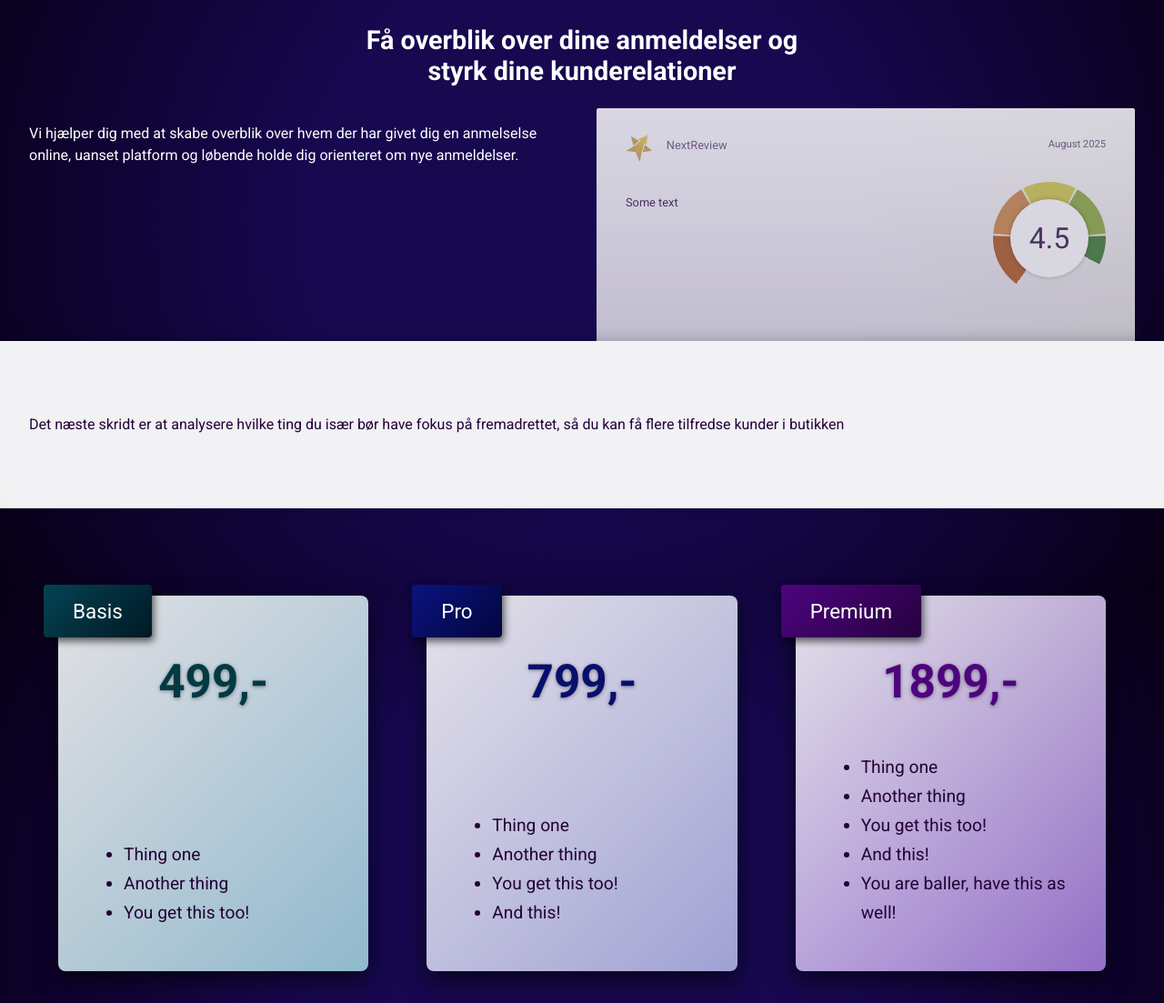
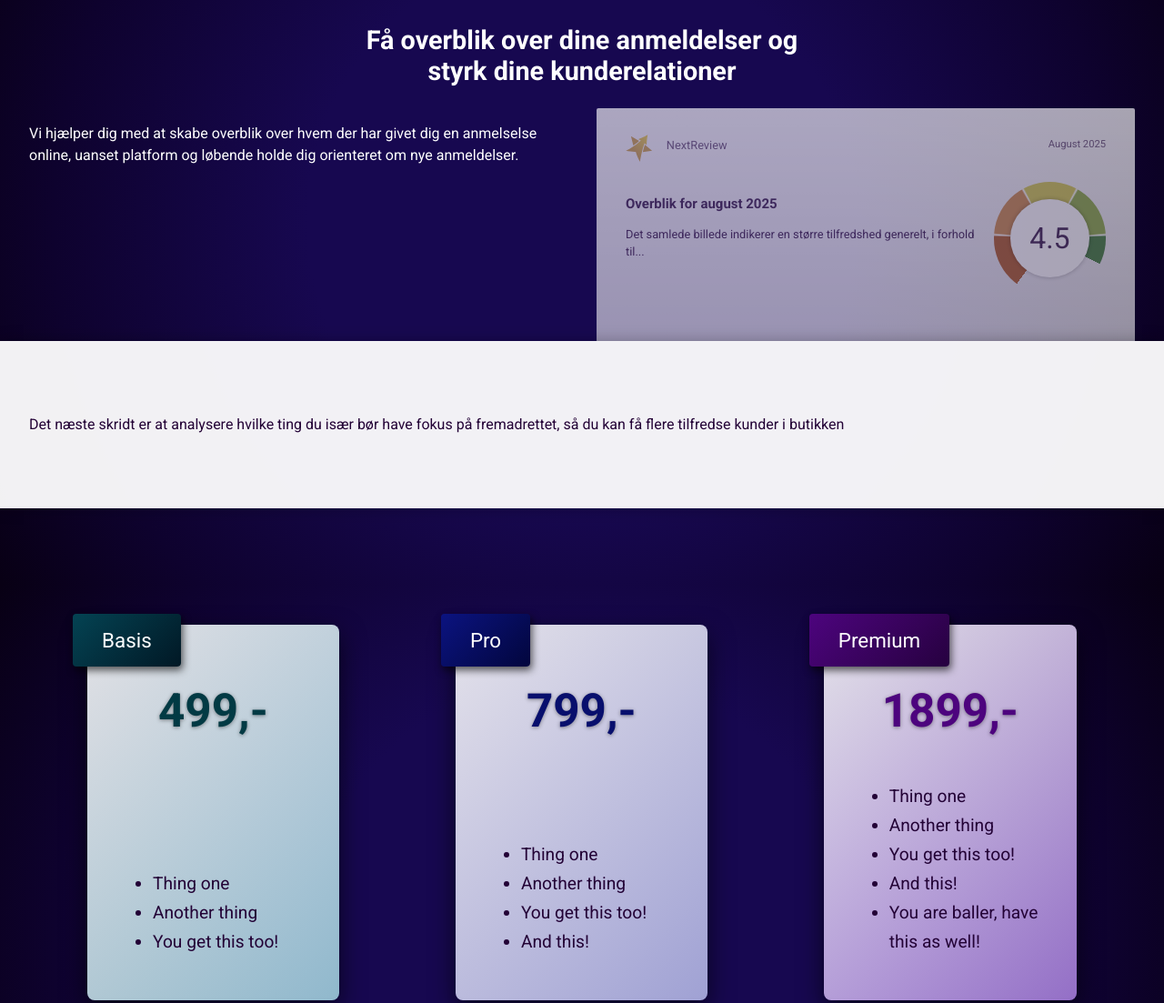
Before and after one commit to rx-mikkel/nextreview, a plain HTML site: page index.html in a window 1280 px wide. Shown: the part 157-1260 px from the top of the page at 91% size. Drawn offline with nearby package versions, Linux system fonts and the light colour scheme.

Commit message:
more layout changes

```diff
--- a/index.html
+++ b/index.html
@@ -49,7 +49,8 @@
 							<div class="reportPageContent">
 								<div class="reportPageColumns">
 									<div>
-										<p>Some text</p>
+										<h3>Overblik for august 2025</h3>
+										<p>Det samlede billede indikerer en større tilfredshed generelt, i forhold til...</p>
 									</div>
 									<div class="ratingSpeedometer">
 										<div class="ratingSpeedometerInner">4.5</div>
--- a/styles/pricebox.css
+++ b/styles/pricebox.css
@@ -8,7 +8,7 @@
     background: linear-gradient(135deg, #ffffffe1 0%, #c9f3ded2 100%);
     border-radius: .5rem;
     padding: 2rem;
-    margin: 2rem;
+    margin: 4rem;
     display: flex;
     flex: 1;
     flex-direction: column;
--- a/styles/reportpage.css
+++ b/styles/reportpage.css
@@ -7,7 +7,7 @@
     border-radius: 2px 2px 0px 0px;
     overflow: hidden;
     color: #230236c4;
-    opacity: 0.84;
+    opacity: 0.64;
     padding: 1rem;
 }
 
```
